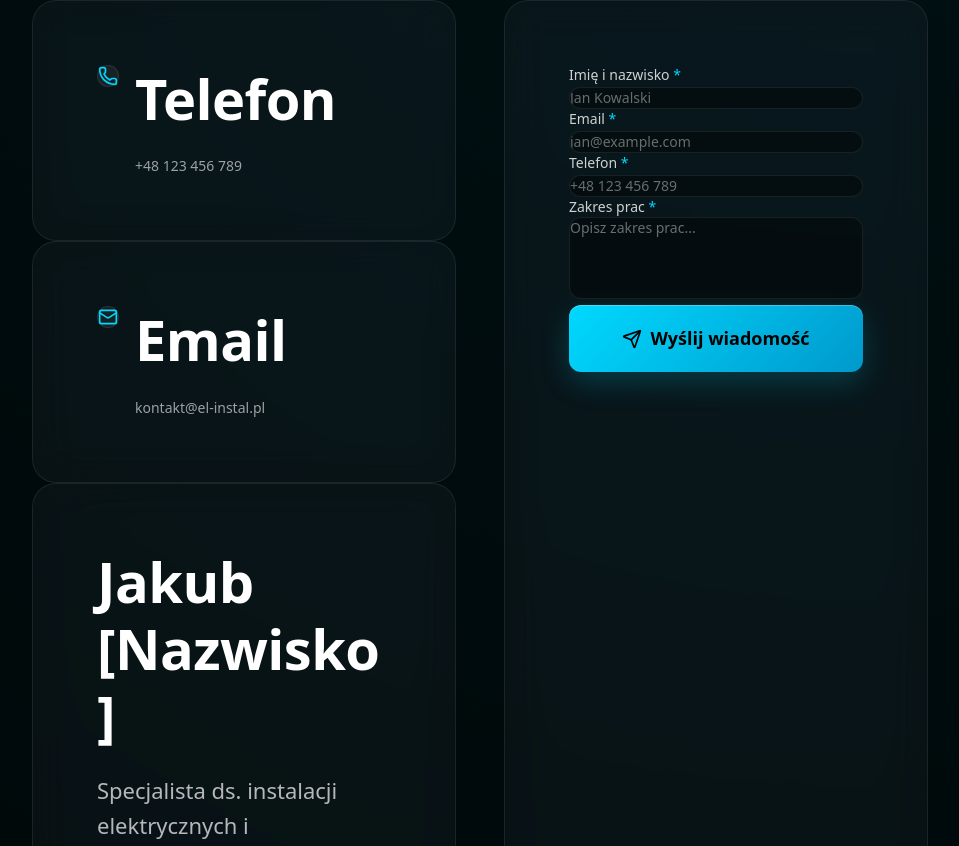
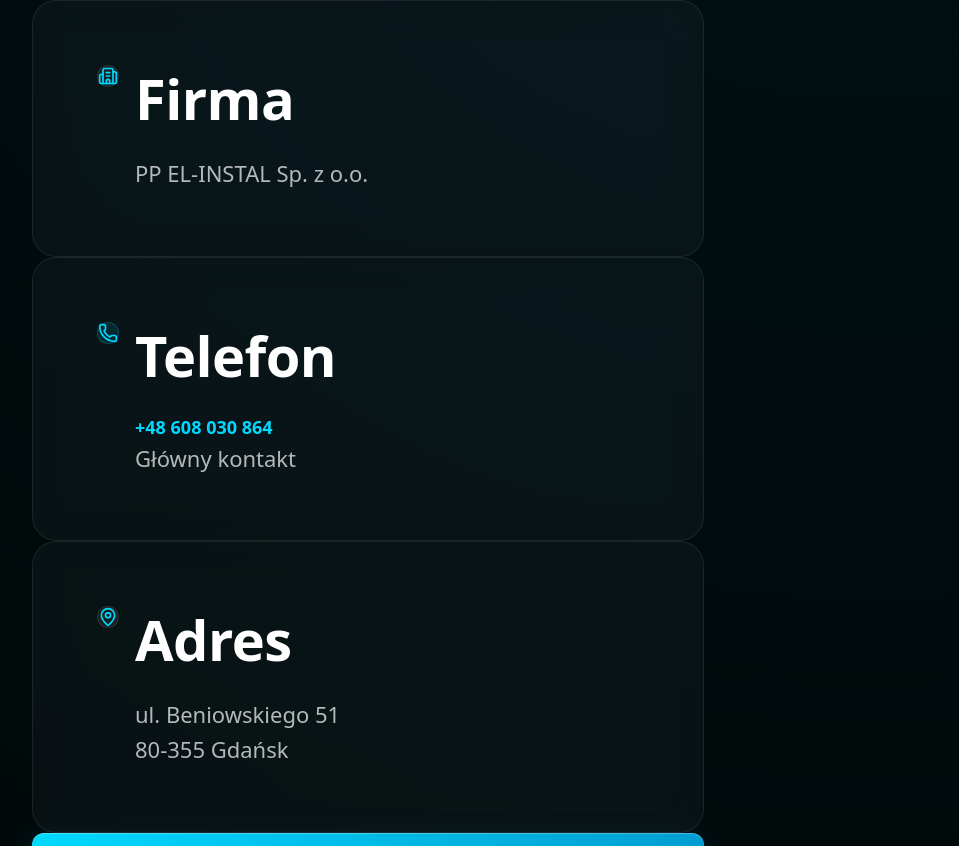
Before and after one commit to absyntvr-blip/el-instal, a Next.js app: page / in a window 1280 px wide. Shown: the part 6574-7420 px from the top of the page, without its empty margins (32-991 px from the left). Built offline with nearby package versions, Linux system fonts and the light colour scheme.

Commit message:
Aktualizacja danych kontaktowych PP EL-INSTAL Sp. z o.o. i usunięcie formularza

```diff
--- a/components/Contact.tsx
+++ b/components/Contact.tsx
@@ -2,48 +2,13 @@
 
 import { motion } from 'framer-motion';
 import { useInView } from 'react-intersection-observer';
-import { useState } from 'react';
-import { Phone, Mail, Send } from 'lucide-react';
+import { Phone, MapPin, Building2 } from 'lucide-react';
 
 export default function Contact() {
   const [ref, inView] = useInView({
     triggerOnce: true,
     threshold: 0.1,
   });
-
-  const [formData, setFormData] = useState({
-    name: '',
-    email: '',
-    phone: '',
-    message: '',
-  });
-
-  const [isSubmitting, setIsSubmitting] = useState(false);
-  const [submitStatus, setSubmitStatus] = useState<'idle' | 'success' | 'error'>('idle');
-
-  const handleSubmit = async (e: React.FormEvent) => {
-    e.preventDefault();
-    setIsSubmitting(true);
-    setSubmitStatus('idle');
-
-    // Simulate form submission (replace with actual API call)
-    setTimeout(() => {
-      setIsSubmitting(false);
-      setSubmitStatus('success');
-      setFormData({ name: '', email: '', phone: '', message: '' });
-
-      setTimeout(() => {
-        setSubmitStatus('idle');
-      }, 3000);
-    }, 1000);
-  };
-
-  const handleChange = (e: React.ChangeEvent<HTMLInputElement | HTMLTextAreaElement>) => {
-    setFormData({
-      ...formData,
-      [e.target.name]: e.target.value,
-    });
-  };
 
   return (
     <section id="contact" className="section-spacing relative w-full">
@@ -53,195 +18,94 @@
           initial={{ opacity: 0, y: 24 }}
           animate={inView ? { opacity: 1, y: 0 } : {}}
           transition={{ duration: 0.6 }}
-          className="max-w-4xl mx-auto"
+          className="max-w-2xl mx-auto"
         >
           {/* Section Header (Linear-style) */}
-          <div className="section-header mb-32">
+          <div className="section-header mb-16">
             <div className="sub-header">SKONTAKTUJ SIĘ</div>
             <h2 className="text-white">Kontakt</h2>
             <p className="section-subtitle">
-              Skontaktuj się z nami, aby uzyskać bezpłatną wycenę projektu
+              Zadzwoń do nas, aby uzyskać bezpłatną wycenę projektu
             </p>
           </div>
 
-          <div className="grid grid-cols-1 lg:grid-cols-2 gap-8 lg:gap-12">
-            {/* Contact Info */}
+          <div className="space-y-6">
+            {/* Company Info */}
             <motion.div
-              initial={{ opacity: 0, x: -20 }}
-              animate={inView ? { opacity: 1, x: 0 } : {}}
+              initial={{ opacity: 0, y: 16 }}
+              animate={inView ? { opacity: 1, y: 0 } : {}}
               transition={{ delay: 0.15, duration: 0.5 }}
-              className="space-y-5"
+              className="glass-card flex items-start gap-4"
             >
-              {/* Phone */}
+              <div className="p-3 rounded-xl bg-white/[0.06] border border-white/[0.08] flex-shrink-0">
+                <Building2 className="w-5 h-5 text-[#00D9FF]" />
+              </div>
+              <div className="flex-1 min-w-0">
+                <h3 className="text-white font-semibold mb-1 text-base">Firma</h3>
+                <p className="text-white/80 text-sm font-medium">
+                  PP EL-INSTAL Sp. z o.o.
+                </p>
+              </div>
+            </motion.div>
+
+            {/* Phone - Main Contact */}
             <motion.div
+              initial={{ opacity: 0, y: 16 }}
+              animate={inView ? { opacity: 1, y: 0 } : {}}
+              transition={{ delay: 0.2, duration: 0.5 }}
               whileHover={{ y: -2 }}
               className="glass-card flex items-start gap-4"
             >
-                <div className="p-3 rounded-xl bg-white/[0.06] border border-white/[0.08] flex-shrink-0">
+              <div className="p-3 rounded-xl bg-[#00D9FF]/10 border border-[#00D9FF]/20 flex-shrink-0">
                 <Phone className="w-5 h-5 text-[#00D9FF]" />
               </div>
               <div className="flex-1 min-w-0">
                 <h3 className="text-white font-semibold mb-1 text-base">Telefon</h3>
                 <a
-                    href="tel:+48123456789"
-                    className="text-white/60 hover:text-[#00D9FF] transition-colors text-sm block"
+                  href="tel:+48608030864"
+                  className="text-[#00D9FF] hover:text-[#00D9FF]/80 transition-colors text-lg font-semibold block"
                 >
-                    +48 123 456 789
+                  +48 608 030 864
                 </a>
+                <p className="text-white/50 text-xs mt-1">Główny kontakt</p>
               </div>
             </motion.div>
 
-              {/* Email */}
+            {/* Address */}
             <motion.div
+              initial={{ opacity: 0, y: 16 }}
+              animate={inView ? { opacity: 1, y: 0 } : {}}
+              transition={{ delay: 0.25, duration: 0.5 }}
               whileHover={{ y: -2 }}
               className="glass-card flex items-start gap-4"
             >
               <div className="p-3 rounded-xl bg-white/[0.06] border border-white/[0.08] flex-shrink-0">
-                  <Mail className="w-5 h-5 text-[#00D9FF]" />
+                <MapPin className="w-5 h-5 text-[#00D9FF]" />
               </div>
               <div className="flex-1 min-w-0">
-                  <h3 className="text-white font-semibold mb-1 text-base">Email</h3>
-                  <a
-                    href="mailto:kontakt@el-instal.pl"
-                    className="text-white/60 hover:text-[#00D9FF] transition-colors text-sm block break-all"
-                  >
-                    kontakt@el-instal.pl
-                  </a>
+                <h3 className="text-white font-semibold mb-1 text-base">Adres</h3>
+                <p className="text-white/60 text-sm">
+                  ul. Beniowskiego 51
+                </p>
+                <p className="text-white/60 text-sm">
+                  80-355 Gdańsk
+                </p>
               </div>
             </motion.div>
 
-              {/* Person card */}
-              <motion.div
+            {/* CTA Button */}
+            <motion.a
+              href="tel:+48608030864"
               initial={{ opacity: 0, y: 16 }}
               animate={inView ? { opacity: 1, y: 0 } : {}}
               transition={{ delay: 0.3, duration: 0.5 }}
-                className="glass-card"
-              >
-                <h3 className="text-white font-semibold mb-2 text-lg">Jakub [Nazwisko]</h3>
-                <p className="text-white/60 text-sm leading-relaxed">
-                  Specjalista ds. instalacji elektrycznych i teletechnicznych
-                </p>
-              </motion.div>
-            </motion.div>
-
-            {/* Contact Form */}
-            <motion.form
-              initial={{ opacity: 0, x: 20 }}
-              animate={inView ? { opacity: 1, x: 0 } : {}}
-              transition={{ delay: 0.2, duration: 0.5 }}
-              onSubmit={handleSubmit}
-              className="glass-card space-y-5"
-            >
-              <div>
-                <label htmlFor="name" className="block text-sm font-medium text-white/80 mb-2">
-                  Imię i nazwisko <span className="text-[#00D9FF]">*</span>
-                </label>
-                <input
-                  type="text"
-                  id="name"
-                  name="name"
-                  value={formData.name}
-                  onChange={handleChange}
-                  required
-                  className="w-full px-4 py-3 bg-black/40 border border-white/[0.08] rounded-xl text-white placeholder-white/40 focus:outline-none focus:border-[#00D9FF]/50 focus:bg-white/[0.04] transition-all duration-300 text-sm"
-                  placeholder="Jan Kowalski"
-                />
-              </div>
-
-              <div>
-                <label htmlFor="email" className="block text-sm font-medium text-white/80 mb-2">
-                  Email <span className="text-[#00D9FF]">*</span>
-                </label>
-                <input
-                  type="email"
-                  id="email"
-                  name="email"
-                  value={formData.email}
-                  onChange={handleChange}
-                  required
-                  className="w-full px-4 py-3 bg-black/40 border border-white/[0.08] rounded-xl text-white placeholder-white/40 focus:outline-none focus:border-[#00D9FF]/50 focus:bg-white/[0.04] transition-all duration-300 text-sm"
-                  placeholder="jan@example.com"
-                />
-              </div>
-
-              <div>
-                <label htmlFor="phone" className="block text-sm font-medium text-white/80 mb-2">
-                  Telefon <span className="text-[#00D9FF]">*</span>
-                </label>
-                <input
-                  type="tel"
-                  id="phone"
-                  name="phone"
-                  value={formData.phone}
-                  onChange={handleChange}
-                  required
-                  className="w-full px-4 py-3 bg-black/40 border border-white/[0.08] rounded-xl text-white placeholder-white/40 focus:outline-none focus:border-[#00D9FF]/50 focus:bg-white/[0.04] transition-all duration-300 text-sm"
-                  placeholder="+48 123 456 789"
-                />
-              </div>
-
-              <div>
-                <label htmlFor="message" className="block text-sm font-medium text-white/80 mb-2">
-                  Zakres prac <span className="text-[#00D9FF]">*</span>
-                </label>
-                <textarea
-                  id="message"
-                  name="message"
-                  value={formData.message}
-                  onChange={handleChange}
-                  required
-                  rows={4}
-                  className="w-full px-4 py-3 bg-black/40 border border-white/[0.08] rounded-xl text-white placeholder-white/40 focus:outline-none focus:border-[#00D9FF]/50 focus:bg-white/[0.04] transition-all duration-300 resize-none text-sm"
-                  placeholder="Opisz zakres prac..."
-                />
-              </div>
-
-              <motion.button
-                type="submit"
-                disabled={isSubmitting}
               whileHover={{ y: -2 }}
               whileTap={{ scale: 0.98 }}
-                className="cta-button w-full py-5 flex items-center justify-center gap-2 disabled:opacity-50 disabled:cursor-not-allowed font-semibold"
+              className="cta-button w-full py-5 flex items-center justify-center gap-3 font-semibold text-lg mt-8"
             >
-                {isSubmitting ? (
-                  <>
-                    <div className="w-5 h-5 border-2 border-[#0A0A0A] border-t-transparent rounded-full animate-spin"></div>
-                    Wysyłanie...
-                  </>
-                ) : (
-                  <>
-                    <Send className="w-5 h-5" />
-                    Wyślij wiadomość
-                  </>
-                )}
-              </motion.button>
-
-              {submitStatus === 'success' && (
-                <motion.div
-                  initial={{ opacity: 0, y: -10, scale: 0.95 }}
-                  animate={{ opacity: 1, y: 0, scale: 1 }}
-                  className="p-5 bg-green-500/20 border border-green-500/50 rounded-xl text-green-400 text-sm backdrop-blur-sm"
-                >
-                  <div className="flex items-center gap-2">
-                    <div className="w-2 h-2 bg-green-400 rounded-full animate-pulse"></div>
-                    <span className="font-medium">Wiadomość została wysłana! Skontaktujemy się wkrótce.</span>
-                  </div>
-                </motion.div>
-              )}
-
-              {submitStatus === 'error' && (
-                <motion.div
-                  initial={{ opacity: 0, y: -10, scale: 0.95 }}
-                  animate={{ opacity: 1, y: 0, scale: 1 }}
-                  className="p-5 bg-red-500/20 border border-red-500/50 rounded-xl text-red-400 text-sm backdrop-blur-sm"
-                >
-                  <div className="flex items-center gap-2">
-                    <div className="w-2 h-2 bg-red-400 rounded-full"></div>
-                    <span className="font-medium">Wystąpił błąd. Spróbuj ponownie.</span>
-                  </div>
-                </motion.div>
-              )}
-            </motion.form>
+              <Phone className="w-5 h-5" />
+              Zadzwoń teraz
+            </motion.a>
           </div>
         </motion.div>
       </div>
--- a/components/Footer.tsx
+++ b/components/Footer.tsx
@@ -9,11 +9,11 @@
         <div className="flex flex-col md:flex-row items-center justify-between gap-6">
           <div className="flex items-center gap-2">
             <Zap className="w-5 h-5 text-[#00D9FF]" />
-            <span className="text-lg font-semibold text-white">EL INSTAL</span>
+            <span className="text-lg font-semibold text-white">PP EL-INSTAL</span>
           </div>
           <div className="text-white/50 text-sm text-center md:text-right">
-            <p>© {new Date().getFullYear()} El Instal. Wszystkie prawa zastrzeżone.</p>
-            <p className="mt-1">Instalacje elektryczne i teletechniczne</p>
+            <p>© {new Date().getFullYear()} PP EL-INSTAL Sp. z o.o. Wszystkie prawa zastrzeżone.</p>
+            <p className="mt-1">ul. Beniowskiego 51, 80-355 Gdańsk</p>
           </div>
         </div>
       </div>
```
Lines whose indentation alone changed are shown as unchanged.
